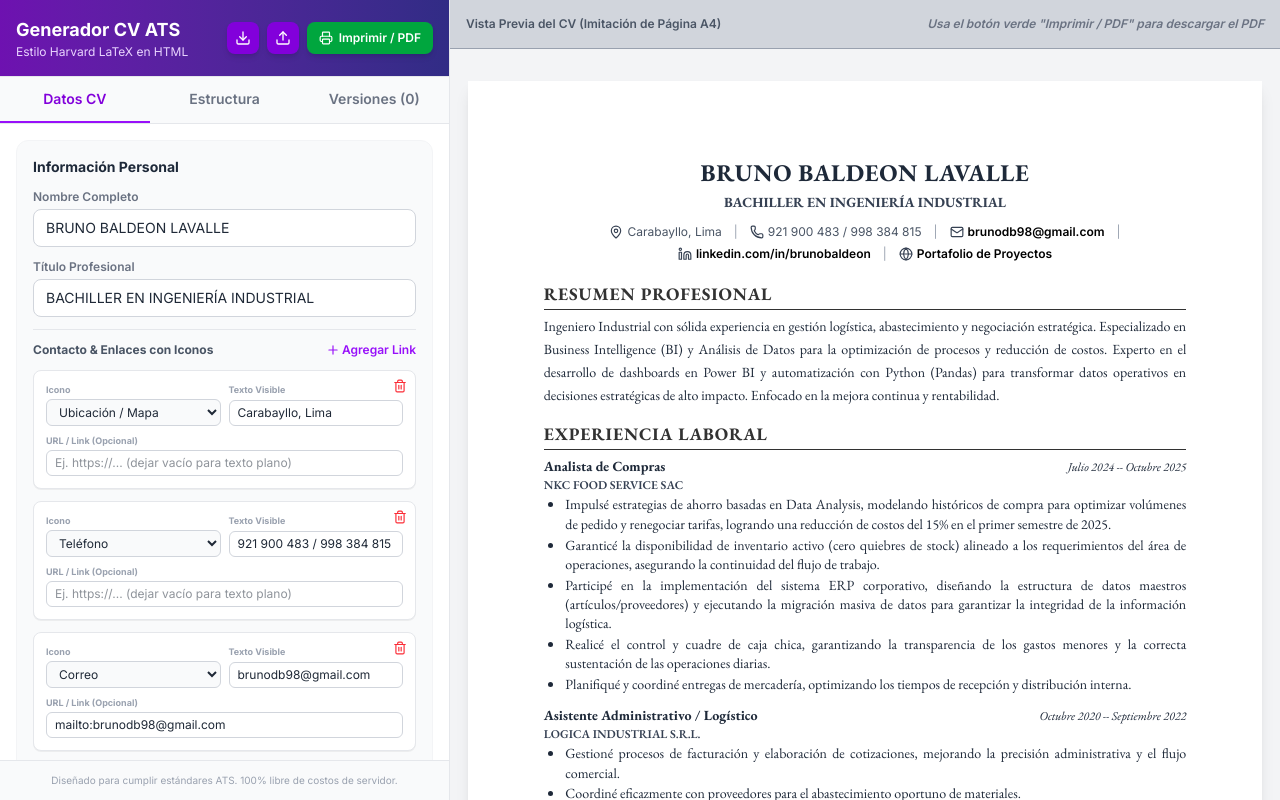
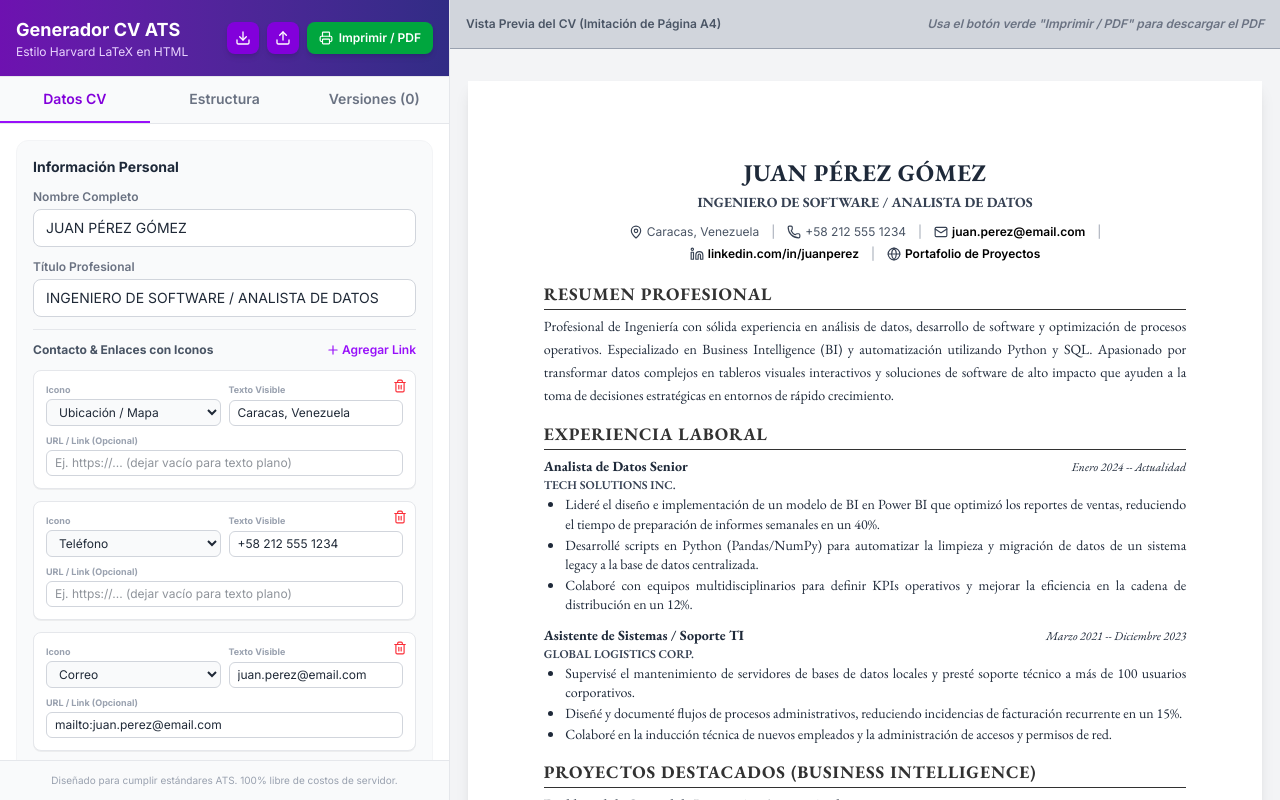
Before and after one commit to VANDO98/Generador-de-CV, a React (Vite) app: page / in a window 1280 px wide. Built offline with nearby package versions, Linux system fonts and the light colour scheme.

Commit message:
Change initial prepopulated data to generic dummy data

```diff
--- a/src/App.jsx
+++ b/src/App.jsx
@@ -2,18 +2,18 @@ import React, { useState, useEffect } from 'react';
 import BuilderUI from './components/BuilderUI';
 import CVPreview from './components/CVPreview';
 
-// Initial pre-populated data (Bruno Baldeon's CV details)
+// Initial pre-populated data (Generic CV details for demo)
 const initialCVData = {
   personalInfo: {
-    name: 'BRUNO BALDEON LAVALLE',
-    title: 'BACHILLER EN INGENIERÍA INDUSTRIAL'
+    name: 'JUAN PÉREZ GÓMEZ',
+    title: 'INGENIERO DE SOFTWARE / ANALISTA DE DATOS'
   },
   contactItems: [
-    { id: '1', type: 'address', label: 'Carabayllo, Lima', url: '', iconName: 'MapPin' },
-    { id: '2', type: 'phone', label: '921 900 483 / 998 384 815', url: '', iconName: 'Phone' },
-    { id: '3', type: 'email', label: 'brunodb98@gmail.com', url: 'mailto:brunodb98@gmail.com', iconName: 'Mail' },
-    { id: '4', type: 'linkedin', label: 'linkedin.com/in/brunobaldeon', url: 'https://www.linkedin.com/in/brunobaldeon/', iconName: 'Linkedin' },
-    { id: '5', type: 'portfolio', label: 'Portafolio de Proyectos', url: 'https://mavenshowcase.com/profile/b8d10390-a0f1-7056-1608-da5609ff17ad', iconName: 'Globe' }
+    { id: '1', type: 'address', label: 'Caracas, Venezuela', url: '', iconName: 'MapPin' },
+    { id: '2', type: 'phone', label: '+58 212 555 1234', url: '', iconName: 'Phone' },
+    { id: '3', type: 'email', label: 'juan.perez@email.com', url: 'mailto:juan.perez@email.com', iconName: 'Mail' },
+    { id: '4', type: 'linkedin', label: 'linkedin.com/in/juanperez', url: 'https://www.linkedin.com/', iconName: 'Linkedin' },
+    { id: '5', type: 'portfolio', label: 'Portafolio de Proyectos', url: 'https://github.com/', iconName: 'Globe' }
   ],
   sections: [
     {
@@ -21,7 +21,7 @@ const initialCVData = {
       type: 'text',
       title: 'Resumen Profesional',
       visible: true,
-      content: 'Ingeniero Industrial con sólida experiencia en gestión logística, abastecimiento y negociación estratégica. Especializado en Business Intelligence (BI) y Análisis de Datos para la optimización de procesos y reducción de costos. Experto en el desarrollo de dashboards en Power BI y automatización con Python (Pandas) para transformar datos operativos en decisiones estratégicas de alto impacto. Enfocado en la mejora continua y rentabilidad.'
+      content: 'Profesional de Ingeniería con sólida experiencia en análisis de datos, desarrollo de software y optimización de procesos operativos. Especializado en Business Intelligence (BI) y automatización utilizando Python y SQL. Apasionado por transformar datos complejos en tableros visuales interactivos y soluciones de software de alto impacto que ayuden a la toma de decisiones estratégicas en entornos de rápido crecimiento.'
     },
     {
       id: 'experience',
@@ -30,25 +30,23 @@ const initialCVData = {
       visible: true,
       items: [
         {
-          role: 'Analista de Compras',
-          company: 'NKC FOOD SERVICE SAC',
-          date: 'Julio 2024 -- Octubre 2025',
+          role: 'Analista de Datos Senior',
+          company: 'TECH SOLUTIONS INC.',
+          date: 'Enero 2024 -- Actualidad',
           bullets: [
-            'Impulsé estrategias de ahorro basadas en Data Analysis, modelando históricos de compra para optimizar volúmenes de pedido y renegociar tarifas, logrando una reducción de costos del 15% en el primer semestre de 2025.',
-            'Garanticé la disponibilidad de inventario activo (cero quiebres de stock) alineado a los requerimientos del área de operaciones, asegurando la continuidad del flujo de trabajo.',
-            'Participé en la implementación del sistema ERP corporativo, diseñando la estructura de datos maestros (artículos/proveedores) y ejecutando la migración masiva de datos para garantizar la integridad de la información logística.',
-            'Realicé el control y cuadre de caja chica, garantizando la transparencia de los gastos menores y la correcta sustentación de las operaciones diarias.',
-            'Planifiqué y coordiné entregas de mercadería, optimizando los tiempos de recepción y distribución interna.'
+            'Lideré el diseño e implementación de un modelo de BI en Power BI que optimizó los reportes de ventas, reduciendo el tiempo de preparación de informes semanales en un 40%.',
+            'Desarrollé scripts en Python (Pandas/NumPy) para automatizar la limpieza y migración de datos de un sistema legacy a la base de datos centralizada.',
+            'Colaboré con equipos multidisciplinarios para definir KPIs operativos y mejorar la eficiencia en la cadena de distribución en un 12%.'
           ]
         },
         {
-          role: 'Asistente Administrativo / Logístico',
-          company: 'LOGICA INDUSTRIAL S.R.L.',
-          date: 'Octubre 2020 -- Septiembre 2022',
+          role: 'Asistente de Sistemas / Soporte TI',
+          company: 'GLOBAL LOGISTICS CORP.',
+          date: 'Marzo 2021 -- Diciembre 2023',
           bullets: [
-            'Gestioné procesos de facturación y elaboración de cotizaciones, mejorando la precisión administrativa y el flujo comercial.',
-            'Coordiné eficazmente con proveedores para el abastecimiento oportuno de materiales.',
-            'Redacté diversos documentos comerciales y administrativos para el soporte de la gerencia.'
+            'Supervisé el mantenimiento de servidores de bases de datos locales y presté soporte técnico a más de 100 usuarios corporativos.',
+            'Diseñé y documenté flujos de procesos administrativos, reduciendo incidencias de facturación recurrente en un 15%.',
+            'Colaboré en la inducción técnica de nuevos empleados y la administración de accesos y permisos de red.'
           ]
         }
       ]
@@ -60,13 +58,12 @@ const initialCVData = {
       visible: true,
       items: [
         {
-          title: 'Dashboard de Analítica de Compras & Abastecimiento 2025',
-          date: 'Portfolio Personal',
-          technologies: 'Microsoft Power BI, Python (Pandas), SQLite, DAX Avanzado',
+          title: 'Dashboard de Control de Inventarios Automatizado',
+          date: 'Proyecto de Portafolio',
+          technologies: 'Power BI, Python (Pandas), SQL Server, DAX',
           bullets: [
-            'Desarrollé un sistema integral de Business Intelligence para el control de compras en un concesionario de alimentos, integrando bases de datos SQLite y scripts de Python para la limpieza automática de datos.',
-            'Implementé medidas DAX complejas para Inteligencia de Tiempo (Year-over-Year, Variaciones Mensuales) y análisis de inflación (Price Variance Analysis).',
-            'Diseñé matrices de "Semáforo" para detectar variaciones de precios de proveedores en tiempo real, facilitando la re-negociación inmediata y evitando sobrecostos.'
+            'Construí una solución integral para el análisis de rotación de inventarios, conectando múltiples fuentes de datos en tiempo real mediante consultas SQL.',
+            'Programé alertas dinámicas por correo electrónico ante quiebres de stock utilizando flujos automatizados de bajo costo.'
           ]
         }
       ]
@@ -78,16 +75,16 @@ const initialCVData = {
       visible: true,
       items: [
         {
-          institution: 'Universidad Tecnológica del Perú (UTP)',
-          degree: 'Bachiller en Ingeniería Industrial',
-          date: '2020 -- 2025',
-          status: 'Bachiller en trámite (Egresado en Diciembre 2025).'
+          institution: 'Universidad Nacional de Ingeniería',
+          degree: 'Licenciatura en Ingeniería de Sistemas',
+          date: '2016 -- 2021',
+          status: 'Graduado (Título en trámite).'
         },
         {
-          institution: 'IDAT',
-          degree: 'Desarrollo de Sistemas de Información',
-          date: '2022 -- 2023',
-          status: 'Formación técnica en fundamentos de programación y base de datos (1 año cursado).'
+          institution: 'Instituto Tecnológico Superior',
+          degree: 'Diplomado en Analítica de Negocios y Big Data',
+          date: '2022',
+          status: 'Certificado de Especialización obtenido.'
         }
       ]
     },
@@ -97,17 +94,17 @@ const initialCVData = {
       title: 'Voluntariado y Habilidades',
       visible: true,
       skillsList: [
-        { category: 'Análisis de Datos & BI', items: 'Microsoft Power BI (DAX, Modelado de Datos), Microsoft Excel (Avanzado)' },
-        { category: 'Programación & BD', items: 'SQL Server (Básico), Python (Pandas, NumPy, Matplotlib)' },
-        { category: 'Inteligencia Artificial', items: 'Prompt Engineering (Google Antigravity + Gemini, ChatGPT)' },
-        { category: 'Logística & Gestión', items: 'Gestión de inventarios, Negociación con proveedores, Análisis de costos, ERP' }
+        { category: 'Análisis de Datos & BI', items: 'Microsoft Power BI (DAX, Modelado de datos), Excel Avanzado' },
+        { category: 'Programación & BD', items: 'SQL (PostgreSQL, SQL Server), Python (Pandas, NumPy, Matplotlib)' },
+        { category: 'Idiomas', items: 'Español (Nativo), Inglés (Intermedio)' },
+        { category: 'Competencias Clave', items: 'Trabajo en equipo, Automatización de procesos, Resolución de problemas' }
       ],
       languages: [
         { language: 'Español', level: 'Nativo' },
-        { language: 'Inglés', level: 'Intermedio (Lectura técnica y documentación)' }
+        { language: 'Inglés', level: 'Intermedio (Lectura y conversación técnica)' }
       ],
       volunteering: [
-        { role: 'Misionero Cristiano (Argentina)', description: 'Desarrollo de labores sociales, liderazgo y trabajo en equipo en entornos multiculturales (2017 -- 2019).' }
+        { role: 'Tutor de Programación Voluntario', description: 'Impartí clases básicas de lógica de programación y Python a jóvenes de escasos recursos (2022 -- 2023).' }
       ]
     }
   ]
```
